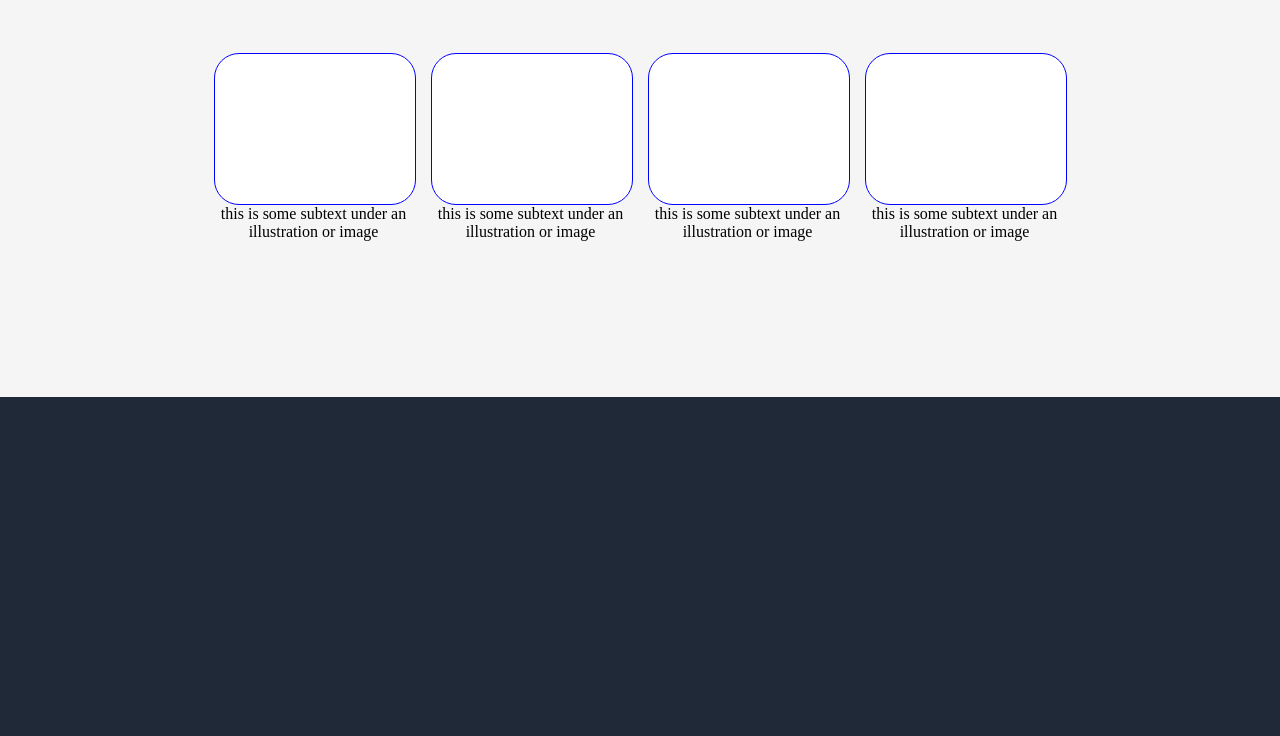
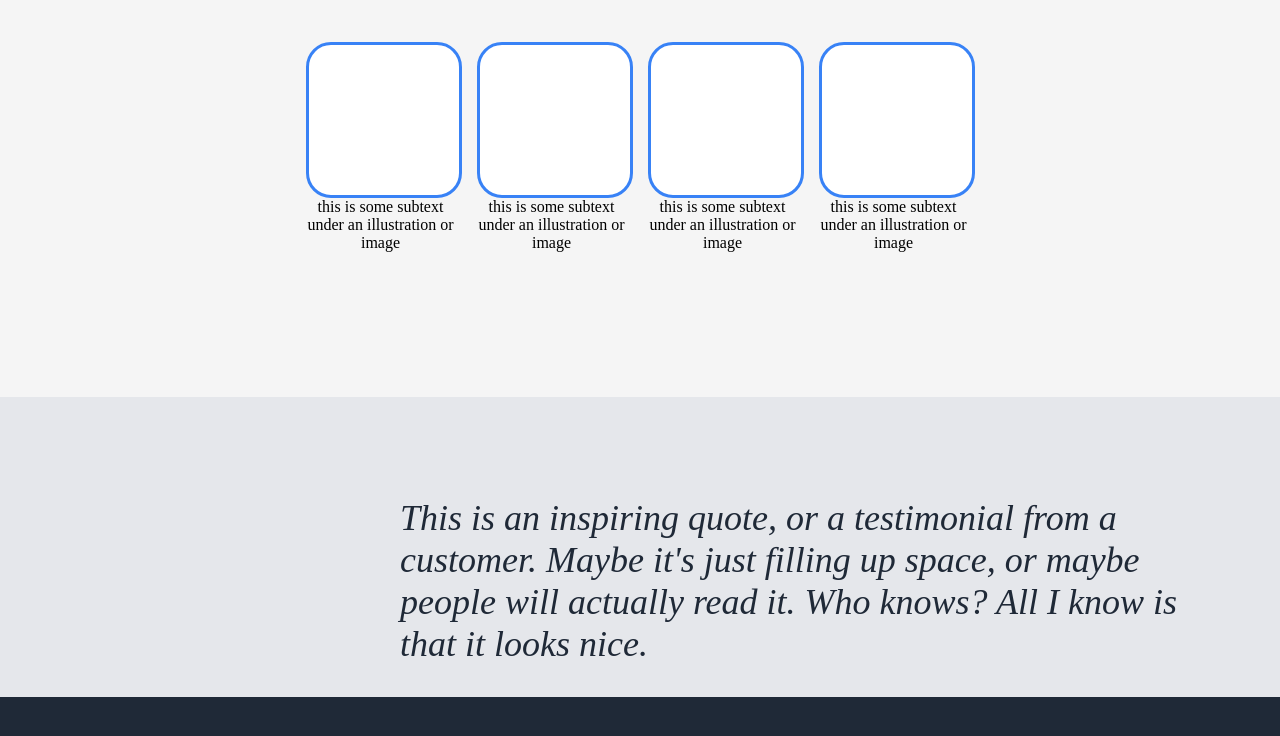
Before and after one commit to Bradlj03/Landing-Page---Odin-Project, a plain HTML site: page index.html in a window 1280 px wide. Shown: the part 478-1214 px from the top of the page. Before the commit the page ends 875 px from the top, so only its background shows below. Drawn offline with Linux system fonts and the light colour scheme.

Commit message:
updated 4th section to include qoute. Need to add the signature line next

```diff
--- a/index.html
+++ b/index.html
@@ -66,6 +66,12 @@
                 <div class="smallModalBoxes"></div>
                 <div class="text">this is some subtext under an illustration or image</div>
             </div>
+    </div>
+    <div class="qouteSection">
+        <div class="qouteText">
+            This is an inspiring quote, or a testimonial from a customer. Maybe it's just filling up space, or maybe people will actually read it. Who knows? All I know is that it looks nice.
+        </div>
+    </div>
 
 
     </div>
--- a/style.css
+++ b/style.css
@@ -125,16 +125,34 @@ h1{
 	display: flex;
 	flex: row;
 	height: 150px;
-	width: 200px;
+	width: 150px;
 	border-style: solid;
-	border-color: blue;
-	border-width: thin;
+	border-color:#3882F6;
+	border-width:medium;
 	border-radius: 25px;
 	background-color: white;
 }
 /* Dont forget everything in HTML is practically a box.
 I solved the width problem of my text below, by putting everything into a transparent box!*/
 .thirdSection_container .text{
-	width: 200px;
+	width: 150px;
 	text-align: center;
 }
+
+.qouteSection{
+background-color:#E5E7EB;
+width: 100%;
+height: 300px;
+}
+/*36px light italic #1F2937*/
+.qouteText{
+	height: 300px;
+	width: 800px;
+	color:#1F2937;
+	font-size: 36px;
+	font-style: italic;
+	font-weight:300;
+	padding: 100px;
+	padding-left: 400px;
+
+}
```
